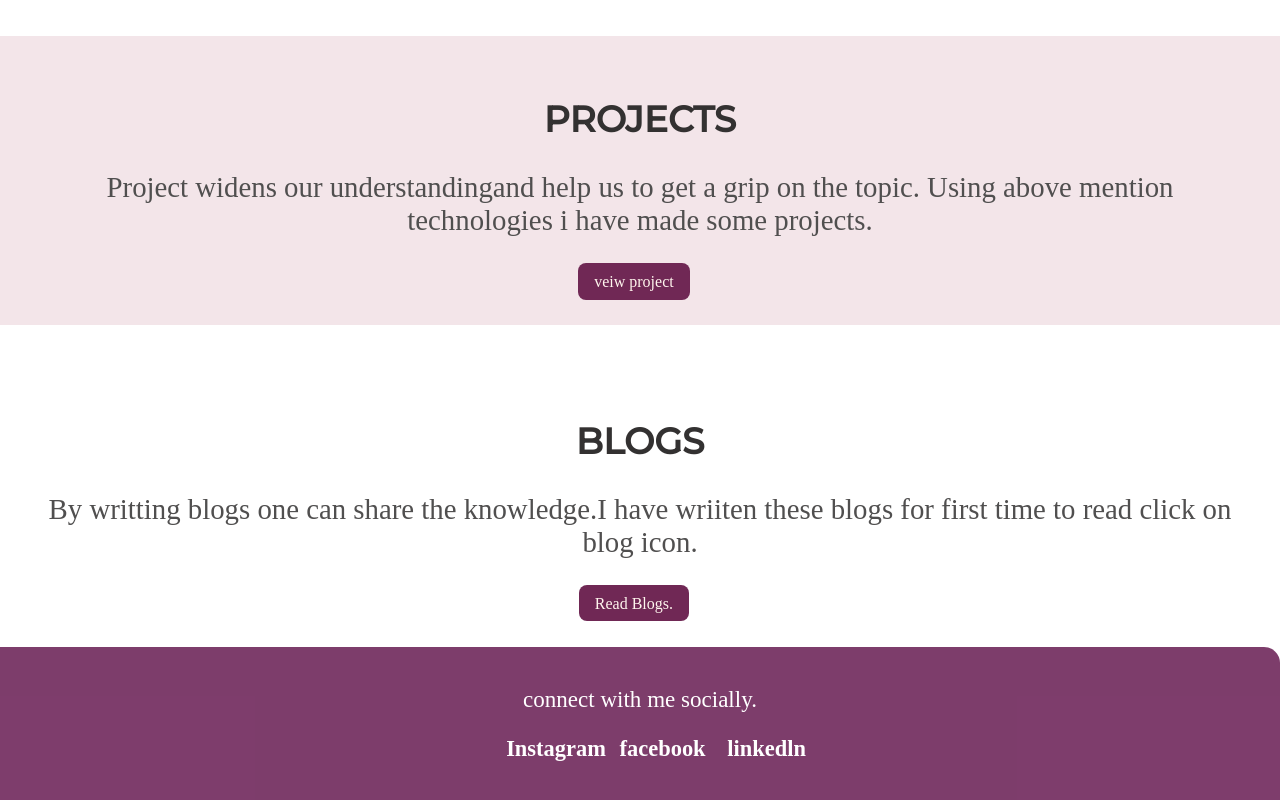
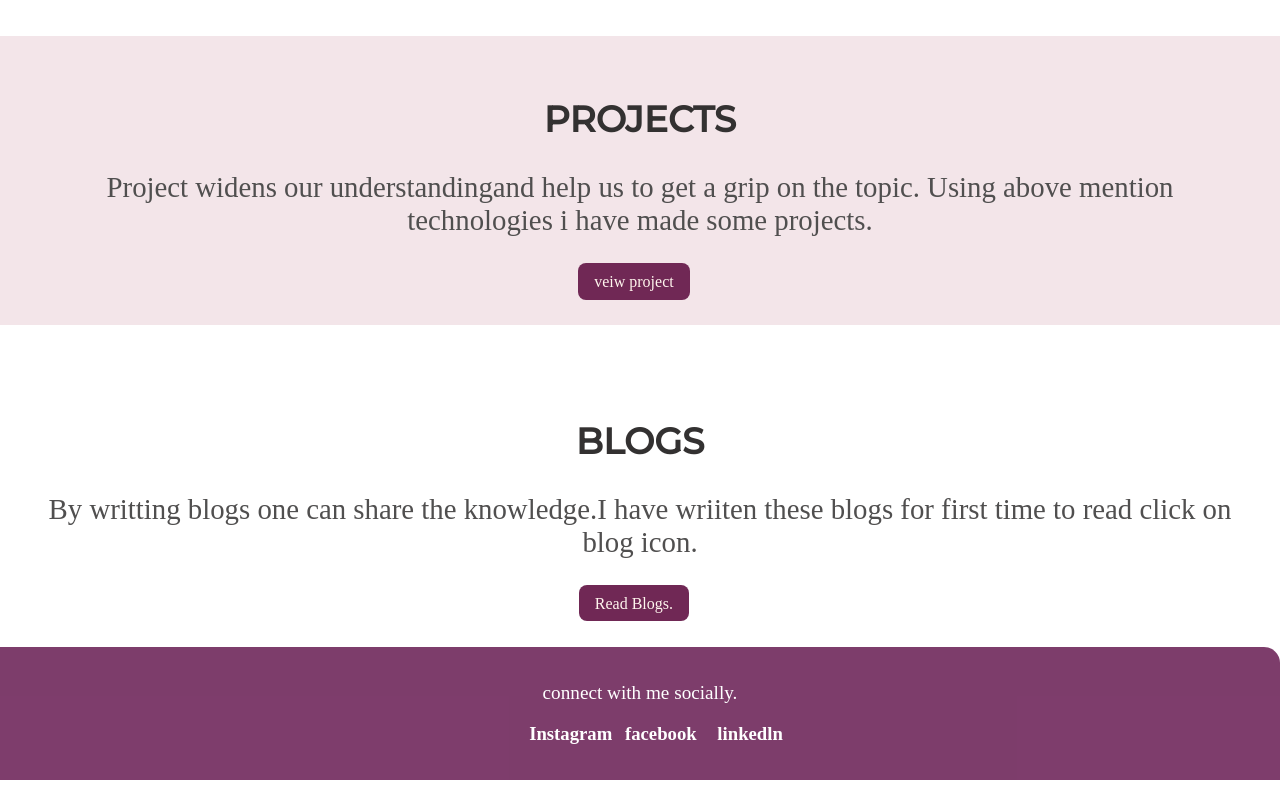
Before and after one commit to AsthaTibrewal/astha-site, a plain HTML site: page index.html in a window 1280 px wide. Shown: the part 1083-1883 px from the top of the page. Drawn offline with Linux system fonts and the light colour scheme.

Commit message:
Update styles.css

```diff
--- a/styles.css
+++ b/styles.css
@@ -24,11 +24,13 @@ small
 {
 list-style: none;
 margin: auto;
+font-size: 1em;
 }
 .list-item-inline
 {
 display: inline;
 padding: 0rem 0.5rem;
+font-size: 1em;
 }
 .navigation
 {
@@ -54,7 +56,7 @@ text-decoration: none;
 .navigation-pills
 {
     text-align: right;
-    font-size: 1rem;
+    font-size: 1em;
 }
 
 .hero-image
@@ -110,7 +112,7 @@ padding: 1rem;
 border-top-right-radius: 1rem ;
 color:white;
 text-align: center;
-font-size: 1.2em;
+font-size: 1em;
 
 }
 .project
```
